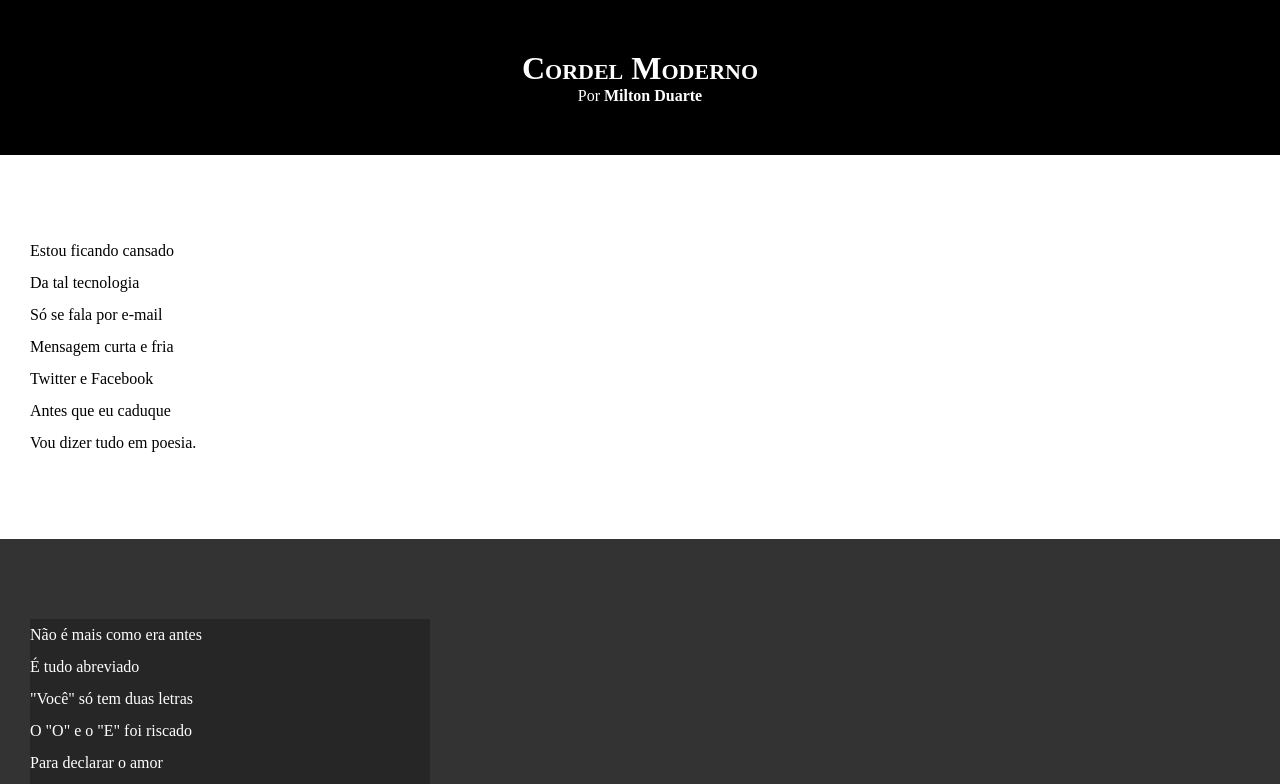
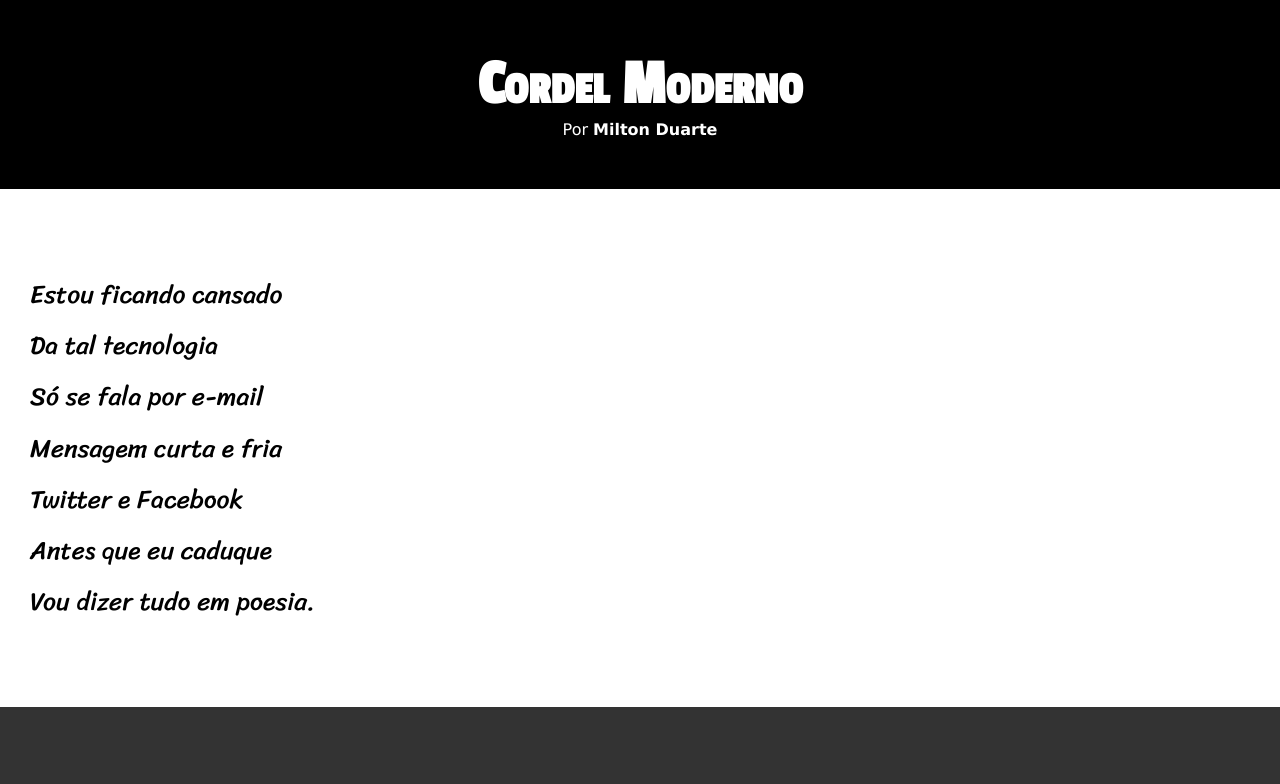
Before and after one commit to LeonardoNasicmento/html-css, a plain HTML site: page exercícios/d012/index.html in a window 1280 px wide. Shown: the top 784 px of the page. Drawn offline with Linux system fonts and the light colour scheme.

Commit message:
atualizei css

```diff
--- a/exercícios/d012/estilo/style.css
+++ b/exercícios/d012/estilo/style.css
@@ -1,4 +1,11 @@
 @charset "UTF-8";
+@import url('https://fonts.googleapis.com/css2?family=Passion+One&family=Sriracha&display=swap');
+
+:root {
+    --fonte1: Verdana, Geneva, Tahoma, sans-serif;
+    --fonte2: 'Passion One', cursive;
+    --fonte3: 'Sriracha', cursive;
+}
 
 * {
     margin: 0px;
@@ -8,6 +15,7 @@
 html, body {
     min-height: 100vh;
     background-color: darkgrey;
+    font-family: var(--fonte1);
 }
 
 header {
@@ -19,6 +27,8 @@ header {
 header > h1 {
     padding-top: 50px;
     font-variant: small-caps;
+    font-family: var(--fonte2);
+    font-size: 5vw;
 }
 
 header > p {
@@ -40,6 +50,8 @@ section {
     padding-bottom: 10vh;
     line-height: 2em;
     padding-left: 30px;
+    font-family: var(--fonte3);
+    font-size: 2vw;
 }
 
 section.normal {
```
